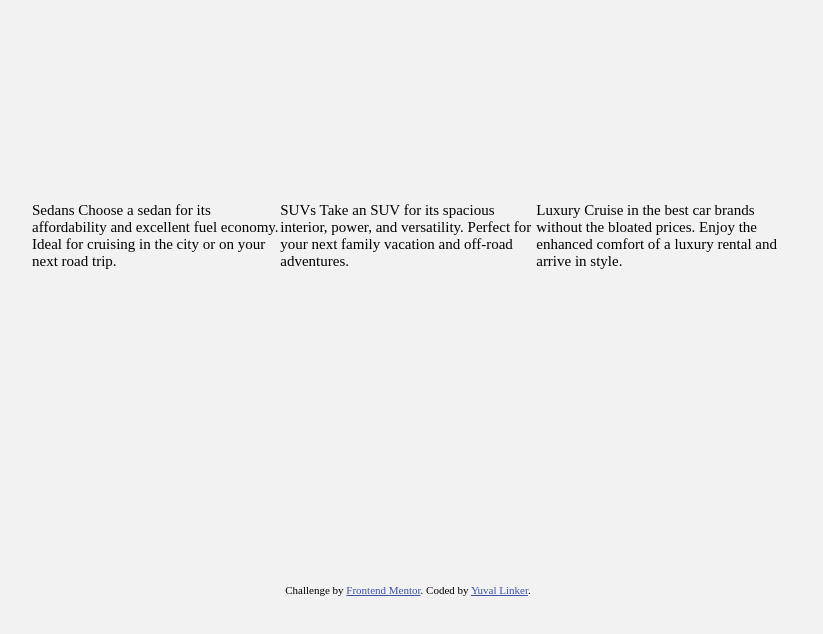
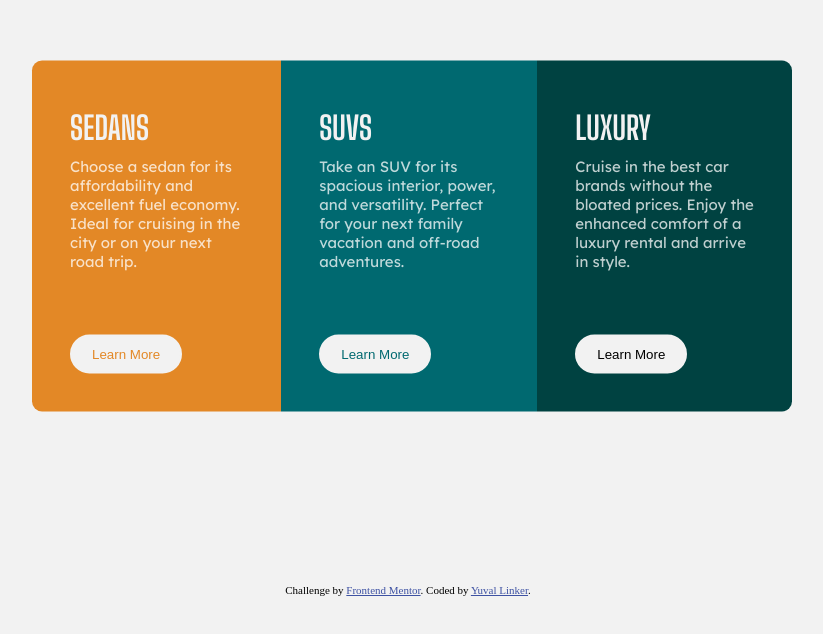
Before and after one commit to yuval-linker/3-column-card-challenge, a plain HTML site: page index.html in a window 1280 px wide. Shown: the part 164-798 px from the top of the page, without its empty margins (232-1055 px from the left). Drawn offline with Linux system fonts and the light colour scheme.

Commit message:
Added Learn More buttons

```diff
--- a/css/index.scss
+++ b/css/index.scss
@@ -31,4 +31,77 @@ body {
   margin: 0 20%;
   display: flex;
   flex-direction: row;
+  border-radius: 100%;
 }
+
+.column {
+  padding: 5%;
+
+  &-l {
+    border-top-left-radius: 10px;
+    border-bottom-left-radius: 10px;
+  }
+
+  &-r {
+    border-top-right-radius: 10px;
+    border-bottom-right-radius: 10px;
+  }
+}
+
+.bg {
+  &-orange {
+    background-color: $bright-orange;
+  }
+
+  &-cyan {
+    background-color: $dark-cyan;
+  }
+
+  &-dark-cyan {
+    background-color: $very-dark-cyan;
+  }
+}
+
+.heading {
+  font-family: $shoulder-display;
+  color: $light-gray;
+  font-size: 2rem;
+  text-transform: uppercase;
+  margin: 10px 0;
+}
+
+.paragraph {
+  font-family: $lexend-deca;
+  color: $transp-white;
+}
+
+.learn-more {
+  margin-top: 4rem;
+}
+
+.info-pill {
+  border-radius: 20px;
+  padding: 10px 20px;
+  border: 2px solid $light-gray;
+  background-color: $light-gray;
+}
+
+.info-pill:hover {
+  background-color: transparent;
+  color: $light-gray;
+  border: 2px solid $light-gray;
+}
+
+.color {
+  &-orange {
+    color: $bright-orange;
+  }
+
+  &-cyan {
+    color: $dark-cyan;
+  }
+
+  &-dark-cyan {
+    color: &$very-dark-cyan;
+  }
+}
--- a/index.html
+++ b/index.html
@@ -25,20 +25,29 @@
 </head>
 <body>
   <div class="card-container">
-    <div class="column">
-      Sedans
+    <div class="column column-l bg-orange">
+      <div class="heading">Sedans</div>
+      <div class="paragraph">
         Choose a sedan for its affordability and excellent fuel economy. Ideal for cruising in the city
         or on your next road trip.
       </div>
-    <div class="column">
-      SUVs
+      <div class="learn-more"><button class="info-pill color-orange">Learn More</button></div>
+    </div>
+    <div class="column bg-cyan">
+      <div class="heading">SUVs</div>
+      <div class="paragraph">
         Take an SUV for its spacious interior, power, and versatility. Perfect for your next family vacation
         and off-road adventures.
       </div>
-    <div class="column">
-      Luxury
+      <div class="learn-more"><button class="info-pill color-cyan">Learn More</button></div>
+    </div>
+    <div class="column column-r bg-dark-cyan">
+      <div class="heading">Luxury</div>
+      <div class="paragraph">
         Cruise in the best car brands without the bloated prices. Enjoy the enhanced comfort of a luxury
         rental and arrive in style.
+      </div>
+      <div class="learn-more"><button class="info-pill color-dark-cyan">Learn More</button></div>
     </div>
   </div>
   <div class="attribution">
```
Also changed, not shown: public/stylesheets/index.css, 1 other file. Lines whose indentation alone changed are shown as unchanged.
